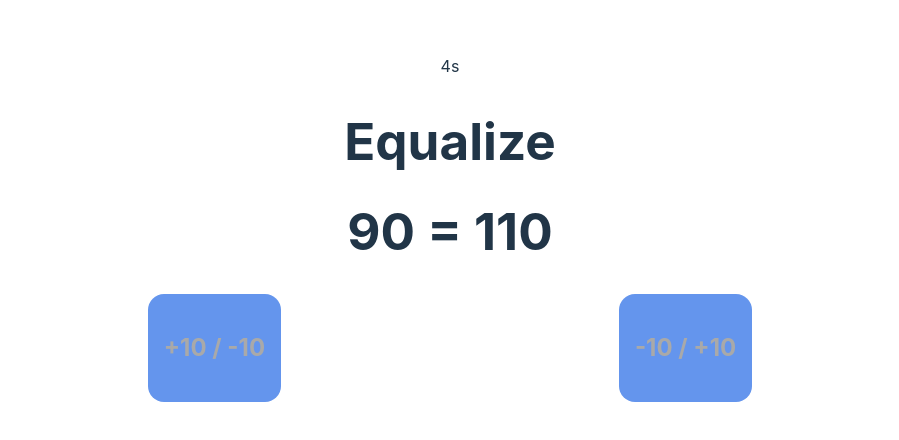
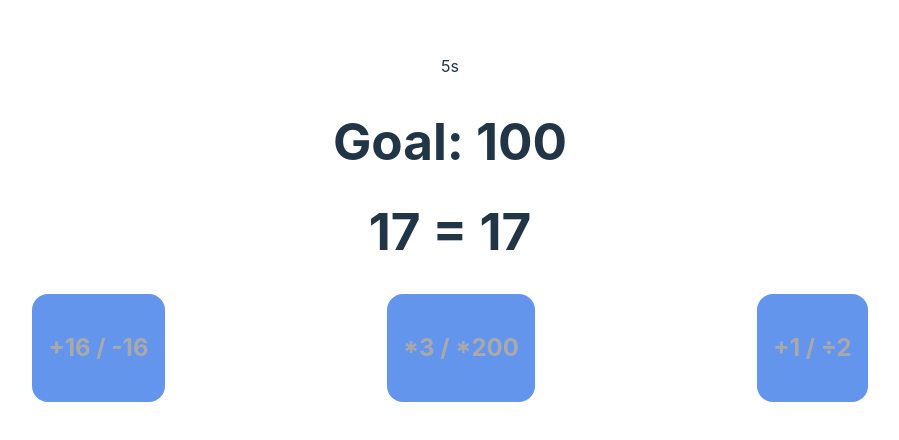
Before and after one commit to mvpaulastar/equations-minigame, a React (Vite) app: page / in a window 1280 px wide. Shown: the part 172-612 px from the top of the page, without its empty margins (190-1089 px from the left). Built offline with nearby package versions, Linux system fonts and the light colour scheme; data requests are answered from the project's data file.

Commit message:
Decoupled game logic from component into hook

```diff
--- a/data/db.json
+++ b/data/db.json
@@ -3,6 +3,7 @@
         {
             "left": 90,
             "right": 110,
+            "goal": 100,
             "tiles": [
                 {
                     "leftOp": {
@@ -26,6 +27,44 @@
                 }
             ],
             "id": 1
+        },
+        {
+            "left": 17,
+            "right": 17,
+            "goal": 100,
+            "tiles": [
+                {
+                    "leftOp": {
+                        "op": "+",
+                        "value": 1
+                    },
+                    "rightOp": {
+                        "op": "÷",
+                        "value": 2
+                    }
+                },
+                {
+                    "leftOp": {
+                        "op": "*",
+                        "value": 3
+                    },
+                    "rightOp": {
+                        "op": "*",
+                        "value": 200
+                    }
+                },
+                {
+                    "leftOp": {
+                        "op": "+",
+                        "value": 16
+                    },
+                    "rightOp": {
+                        "op": "-",
+                        "value": 16
+                    }
+                }
+            ],
+            "id": 2
         }
     ]
 }
--- a/src/App.tsx
+++ b/src/App.tsx
@@ -4,7 +4,8 @@ import './App.css'
 
 function App() {
   const { error, isPending, data: problems } = useFetch('http://localhost:8000/problems');
-  const problem = problems[Math.floor(Math.random() * problems.length)];
+  const problem = problems[Math.floor(Math.random() * problems.length)]; //Choose random problem
+
   return (
     <div className="App">
       { error && <div>{ error }</div> }
--- a/src/components/Problem.tsx
+++ b/src/components/Problem.tsx
@@ -1,11 +1,14 @@
 import Timer from "./Timer";
+import Tile from "./Tile";
+import useEquations from "../hooks/useEquations";
 import './Problem.css';
-import {useState, useEffect} from "react";
+import { useEffect, useState } from "react";
 
 const problems = ({problem}:{problem:{
     id: number,
     left: number,
     right: number,
+    goal: number,
     tiles: {
         leftOp: {
             op: string,
@@ -17,23 +20,22 @@ const problems = ({problem}:{problem:{
         }
     }[]
 }}) => {
-    const [left, setLeft] = useState(problem.left);
-    const [right, setRight] = useState(problem.right);
-    const [isCorrect, setIsCorrect] = useState(false);
-    const [seconds, setSeconds] = useState(0);
-    const [isActive, setIsActive] = useState(true);
+    const {left, right, isCorrect, seconds, handleTileClick} = useEquations(problem.left, problem.right, problem.goal);
+    const [randomReady, setRandomReady] = useState(false);
 
-    function handleTileClick(tile:any){
-        setLeft(handleMath(left, tile.leftOp.op, tile.leftOp.value));
-        setRight(handleMath(right, tile.rightOp.op, tile.rightOp.value));
-    }
-
+    //shuffle tiles
     useEffect( () => {
-        if( left === right ){
-            setIsCorrect(true);
-            setIsActive(false);
+        const shuffle = (array:{}[]) => {
+            for (let i = array.length - 1; i > 0; i--) {
+              const j = Math.floor(Math.random() * (i + 1));
+              const temp = array[i];
+              array[i] = array[j];
+              array[j] = temp;
+            }
         }
-    }, [left, right]);
+        shuffle(problem.tiles);
+        setRandomReady(true);
+    }, []);
 
     if( isCorrect ){
         return (
@@ -43,40 +45,21 @@ const problems = ({problem}:{problem:{
         );
     }
 
-
     return (
+        <>
+        { randomReady &&
         <div className="problem">
-            <Timer seconds={seconds} setSeconds={setSeconds} isActive = {isActive} />
-            <h1>Equalize</h1>
+            <Timer seconds={seconds}/>
+            <h1>Goal: {problem.goal}</h1>
             <h1>{left} = {right}</h1>
             <div className="tilesList">
-                {problem.tiles.map( (tile, index) => (
-                    <div className="tile" key={index} onClick={(e) => handleTileClick(tile)}>
-                        <h2>
-                            {`${tile.leftOp.op}${tile.leftOp.value} `}
-                            /
-                            {` ${tile.rightOp.op}${tile.rightOp.value}`}
-                        </h2>
-                    </div>
+                {problem.tiles.map( (tile) => (
+                    <Tile tile={tile} handleTileClick={handleTileClick} />
                 ))}
             </div>
-        </div>
+        </div>}
+        </>
      );
 }
 
-function handleMath( num: number, op: string, value: number){
-    switch(op){
-        case '+':
-            return num + value;
-        case '-':
-            return num - value;
-        case '*':
-            return num * value;
-        case '÷':
-            return num / value;
-        default:
-            return value;
-    }
-}
-
 export default problems;
--- /dev/null
+++ b/src/components/Tile.tsx
@@ -0,0 +1,13 @@
+const Tile = ({tile, handleTileClick}:{tile:any, handleTileClick: Function}) => {
+    return (
+        <div className="tile" onClick={(e) => handleTileClick(tile)}>
+            <h2>
+                {`${tile.leftOp.op}${tile.leftOp.value} `}
+                /
+                {` ${tile.rightOp.op}${tile.rightOp.value}`}
+            </h2>
+        </div>
+     );
+}
+
+export default Tile;
--- a/src/components/Timer.tsx
+++ b/src/components/Timer.tsx
@@ -1,16 +1,4 @@
-import React, { useEffect } from 'react';
-const Timer = ({seconds, setSeconds, isActive}:{seconds:number, setSeconds:Function, isActive:boolean}) => {
-      useEffect(() => {
-        let interval: number = 0;
-        if (isActive) {
-          interval = setInterval(() => {
-            setSeconds((seconds: number) => seconds + 1);
-          }, 1000);
-        } else if (!isActive && seconds !== 0) {
-          clearInterval(interval);
-        }
-        return () => clearInterval(interval);
-      }, [isActive, seconds]);
+const Timer = ({seconds}:{seconds:number}) => {
 
     return (
         <div className="timer">
--- /dev/null
+++ b/src/hooks/useEquations.tsx
@@ -0,0 +1,55 @@
+import { useEffect, useState } from 'react';
+const useEquation = (problemLeft:number, problemRight:number, goal:number) => {
+    const [left, setLeft] = useState(problemLeft);
+    const [right, setRight] = useState(problemRight);
+    const [isCorrect, setIsCorrect] = useState(false);
+    const [seconds, setSeconds] = useState(0);
+    const [isActive, setIsActive] = useState(true);
+
+    //Check puzzle solve.
+    useEffect( () => {
+        if( (left === goal) && (right === goal) ){
+            setIsCorrect(true);
+            setIsActive(false);
+        }
+    }, [left, right]);
+
+    //Timer
+    useEffect(() => {
+        let interval: number = 0;
+        if (isActive) {
+          interval = setInterval(() => {
+            setSeconds((seconds: number) => seconds + 1);
+          }, 1000);
+        } else if (!isActive && seconds !== 0) {
+          clearInterval(interval);
+        }
+        return () => clearInterval(interval);
+      }, [isActive, seconds]);
+
+      //Tile click
+    function handleTileClick(tile:any){
+        setLeft(handleMath(left, tile.leftOp.op, tile.leftOp.value));
+        setRight(handleMath(right, tile.rightOp.op, tile.rightOp.value));
+    }
+
+
+    return {left, right, isCorrect, seconds, handleTileClick};
+}
+
+function handleMath( num: number, op: string, value: number){
+    switch(op){
+        case '+':
+            return num + value;
+        case '-':
+            return num - value;
+        case '*':
+            return num * value;
+        case '÷':
+            return num / value;
+        default:
+            return value;
+    }
+}
+
+export default useEquation;
--- a/src/hooks/useFetch.tsx
+++ b/src/hooks/useFetch.tsx
@@ -8,9 +8,9 @@ const useFetch = (url:string) => {
   useEffect(() => {
     const abortCont = new AbortController();
 
-    setTimeout(() => {
-      fetch(url, { signal: abortCont.signal })
-      .then(res => {
+
+    fetch(url, { signal: abortCont.signal })
+    .then(res => {
         if (!res.ok) { // error coming back from server
           throw Error('could not fetch the data for that resource');
         }
@@ -29,8 +29,8 @@ const useFetch = (url:string) => {
           setIsPending(false);
           setError(err.message);
         }
-      })
-    }, 1000);
+    })
+
 
     // abort the fetch
     return () => abortCont.abort();
```
Also changed, not shown: src/components/Score.tsx (added).
